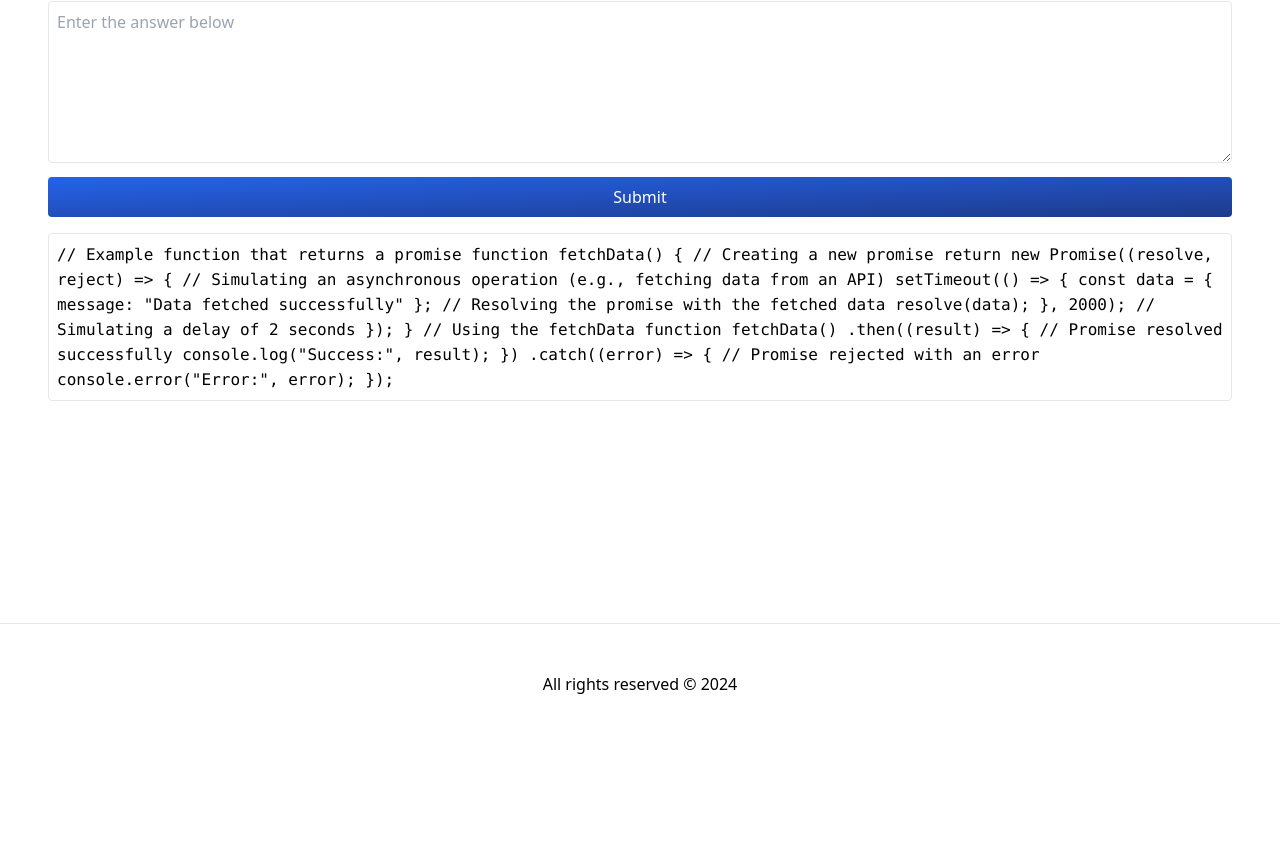
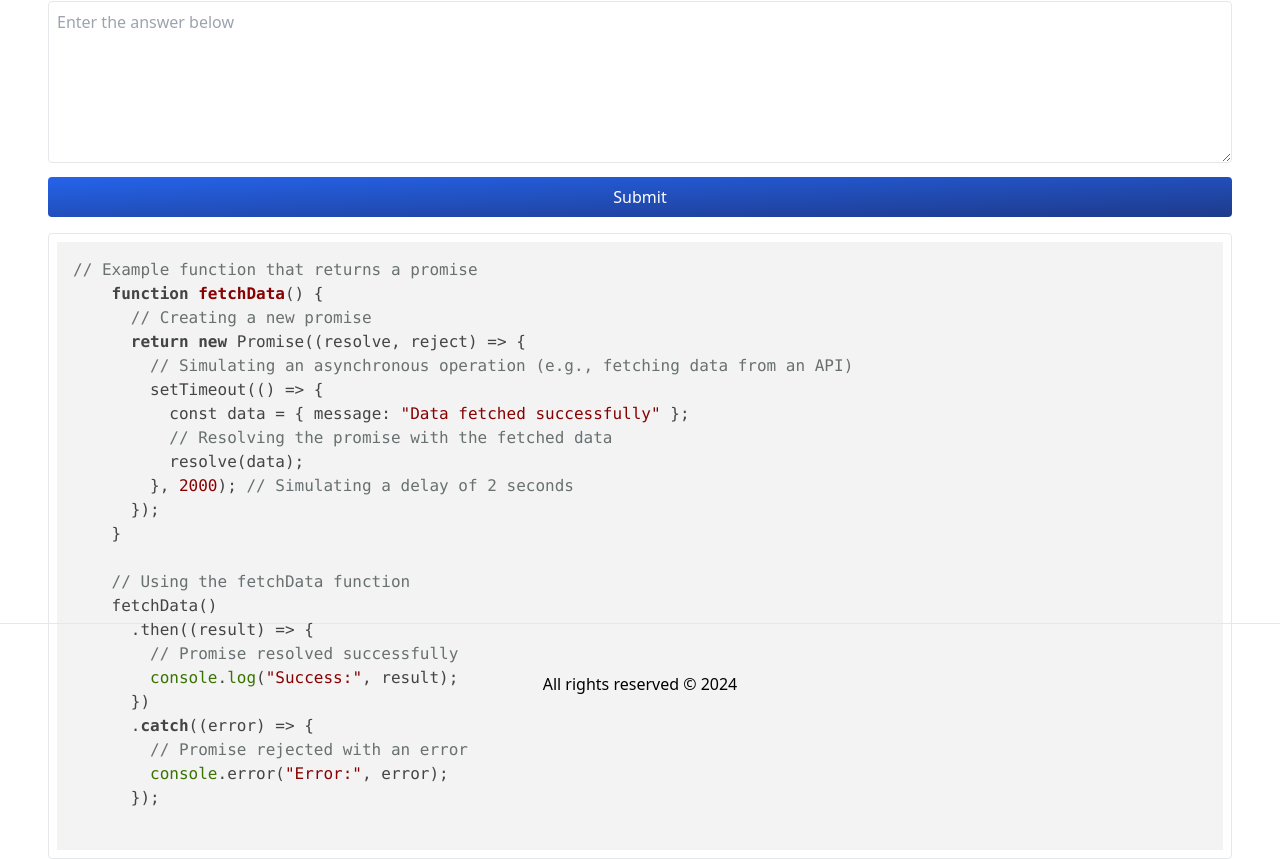
Before and after one commit to ashsajal1/js-practice-app, a React (Vite) app: page /q/1 in a window 1280 px wide. Shown: the part 257-1116 px from the top of the page. Before the commit the page ends 1001 px from the top, so only its background shows below. Built offline with nearby package versions, Linux system fonts and the light colour scheme.

Commit message:
highlight code with highlight js

```diff
--- a/src/pages/practice.tsx
+++ b/src/pages/practice.tsx
@@ -1,9 +1,11 @@
-import { ChangeEvent, useState } from "react"
+import { ChangeEvent, useEffect, useState } from "react"
 import { QnaTypes, qna } from "../lib/qna";
 import { useNavigate, useParams } from 'react-router-dom'
 import { renderAnswer } from "../lib/renderAnswer";
 import NotFoundCard from "../components/ui/not-found-card";
 import QuizCard from "../components/ui/quiz-card";
+import hljs from 'highlight.js';
+import 'highlight.js/styles/default.css';
 
 export default function Practice() {
     const [char, setChar] = useState('');
@@ -14,6 +16,14 @@ export default function Practice() {
     if (questionId) {
         context = qna.filter(i => i.id === parseInt(questionId))[0]
     }
+
+    useEffect(() => {
+        document.querySelectorAll('pre code').forEach((block) => {
+            if (block instanceof HTMLElement) {
+                hljs.highlightBlock(block);
+            }
+        });
+    }, [context?.code]);
 
     // console.log(context?.code)
 
@@ -52,14 +62,13 @@ export default function Practice() {
             </div>
             {context?.code && (
                 <>
-                    <div className="border p-2 rounded mt-4">
+                    <pre className="border p-2 rounded mt-4">
                         <code className="text-black dark:text-white">
                             {context?.code}
                         </code>
-                    </div>
+                    </pre>
                 </>
             )}
-
 
             <div className={`${showQuiz ? '' : 'hidden'}`}>
                 {context?.quiz && (
```
